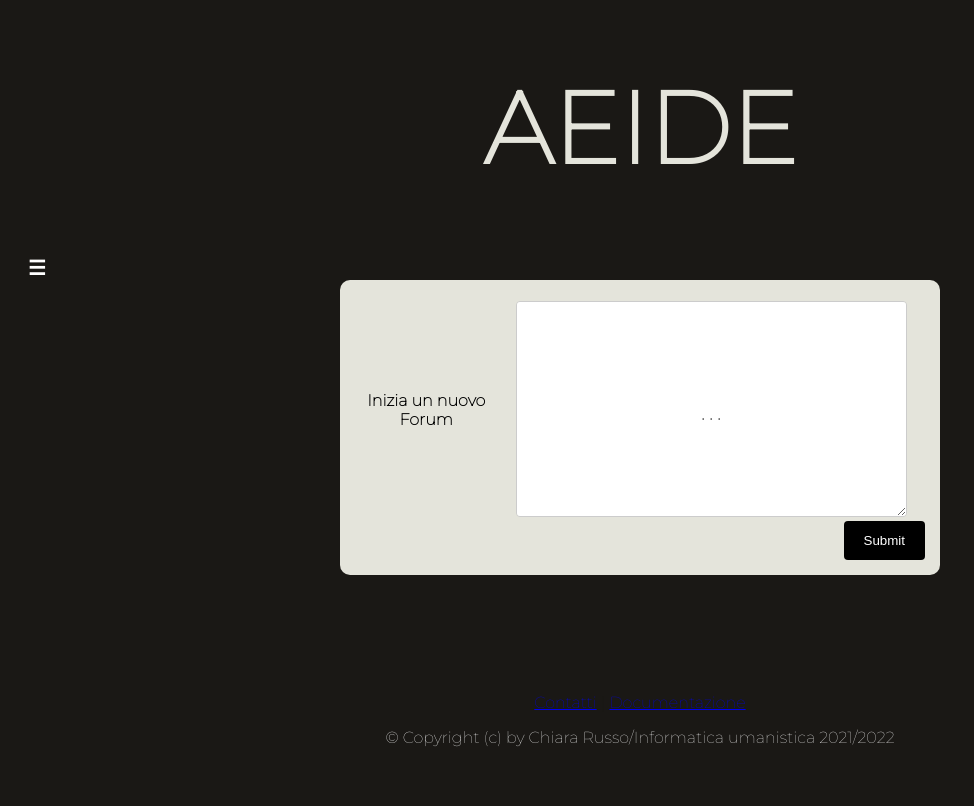
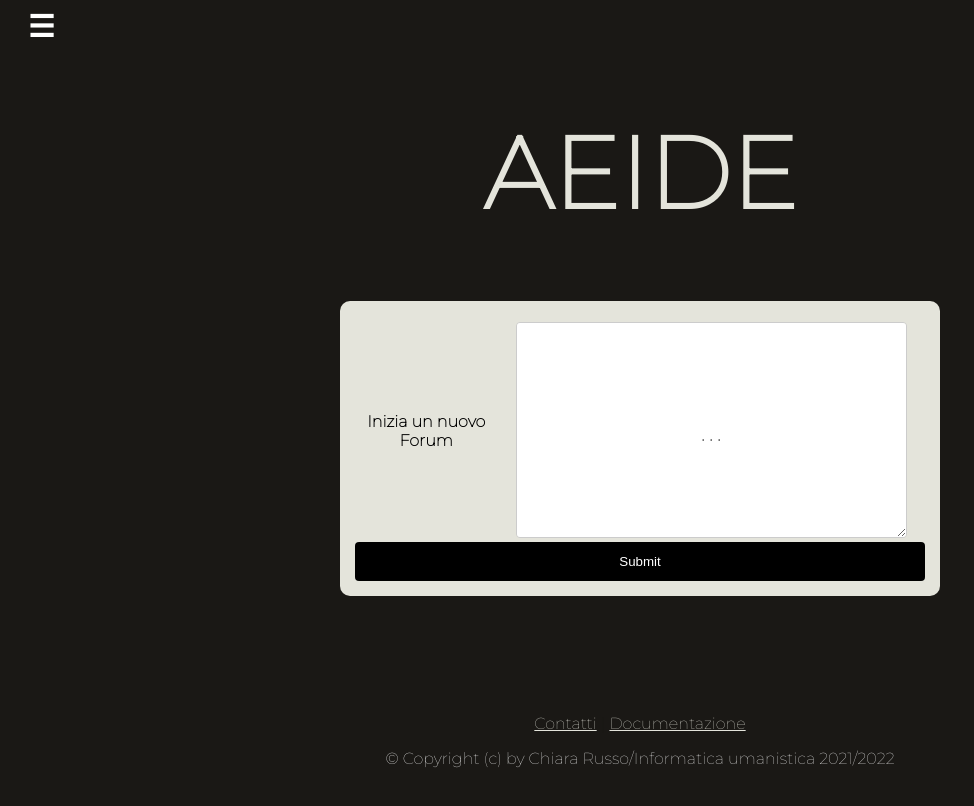
Before and after one commit to chiararusso1/aeide, a plain HTML site: page forum.html in a window 1280 px wide. Shown: the whole page, without its empty margins (0-974 px from the left). Drawn offline with Linux system fonts and the light colour scheme.

Commit message:
correzione Nav
correzione posizione e stile menù

```diff
--- a/css/style.css
+++ b/css/style.css
@@ -15,6 +15,10 @@ body {
   background-repeat: no-repeat;
   background-position: center;
 
+}
+section{
+  padding-left: 5%;
+  padding-right: 5%;
 }
 /*HEADER*/
 h1 {
@@ -70,21 +74,23 @@ h1 a{
 
 
 
-.overlay .closeBtn {
+.overlay .closebtn {
   position: absolute;
   top: 2px;
   right: 10px;
-	font-size: 50px;
+  font-size: 100px;
   transition: 0.5s;
 
 }
+
 span{
   cursor: pointer;
-	font-size: 20px;
+  font-size: 30px;
   color: white;
   font-weight: bold;
   padding: 20px;
 }
+
 @media screen and (max-height: 450px) {
   .overlay a {font-size: 20px}
   .overlay .closebtn {
@@ -169,6 +175,9 @@ label {
 #subject {
   text-align: center;
 }
+#submitinput{
+
+}
 
 
 /* Style the submit button */
@@ -180,6 +189,7 @@ input[type=submit] {
   border-radius: 4px;
   cursor: pointer;
   float: right;
+  width: 100%;
 }
 
 /* Style the container */
@@ -299,7 +309,7 @@ footer{
   color: #1A1815;
   margin-top: 10%;
 }
-.contatti a:visited{
+.contatti a{
   color:  #E4E4DB;
 }
 .copyrights{
--- a/forum.html
+++ b/forum.html
@@ -10,14 +10,10 @@
 	<link rel="preconnect" href="https://fonts.googleapis.com">
 	<link rel="preconnect" href="https://fonts.gstatic.com" crossorigin>
 	<link href="https://fonts.googleapis.com/css2?family=Montserrat:wght@100&display=swap" rel="stylesheet">
-	<style>
-	</style>
+	<link rel="stylesheet" href="https://cdnjs.cloudflare.com/ajax/libs/font-awesome/4.7.0/css/font-awesome.min.css">
 </head>
 <body>
 	<header>
-		<h1><a href="index.html">AEIDE</a></h1>
-		<style type="text/css"></style>
-	</header>
 		<nav>
 			<div class="overlay" id="myNav">
 					<a href="javascript:void(0)" class="closebtn" onclick="closeNav()">&times;</a>
@@ -27,8 +23,11 @@
 						<a class="whitelink" href="about.html">About AEIDE</a>
 					</div>
 			</div>
-			<span onclick="openNav()">&#9776</span>
+			<span onclick="openNav()" class="openbtn">&#9776</span> <!--TRE BARRE -->
 		</nav>
+		<h1><a href="index.html">AEIDE</a></h1>
+	</header>
+
 
 	<section>
 		<div class="form">
```
Also changed, not shown: about.html (+4 -3 lines), contact.html (+4 -3 lines), documentazione.html (+7 -4 lines), index.html (+4 -3 lines). Lines whose indentation alone changed are shown as unchanged.
